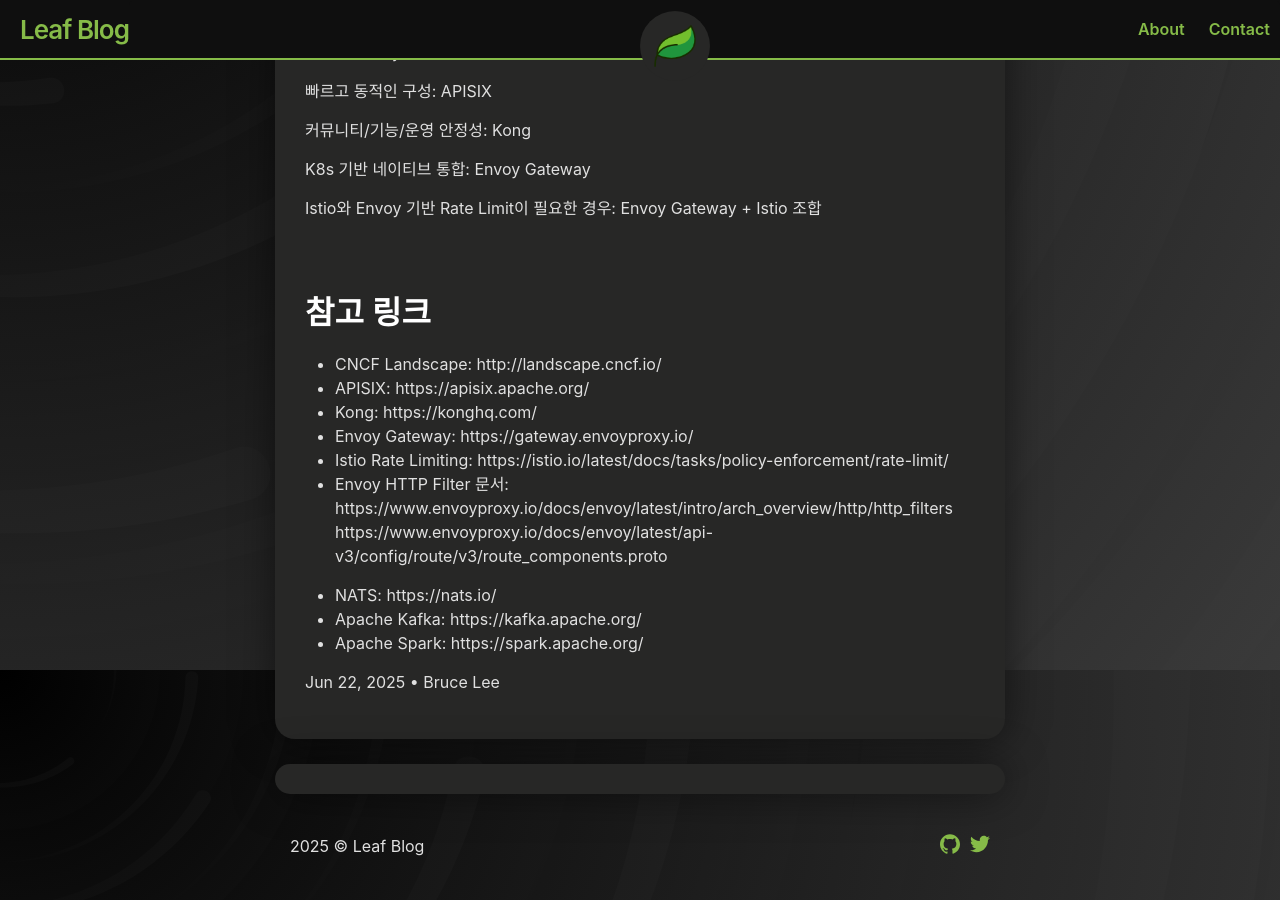
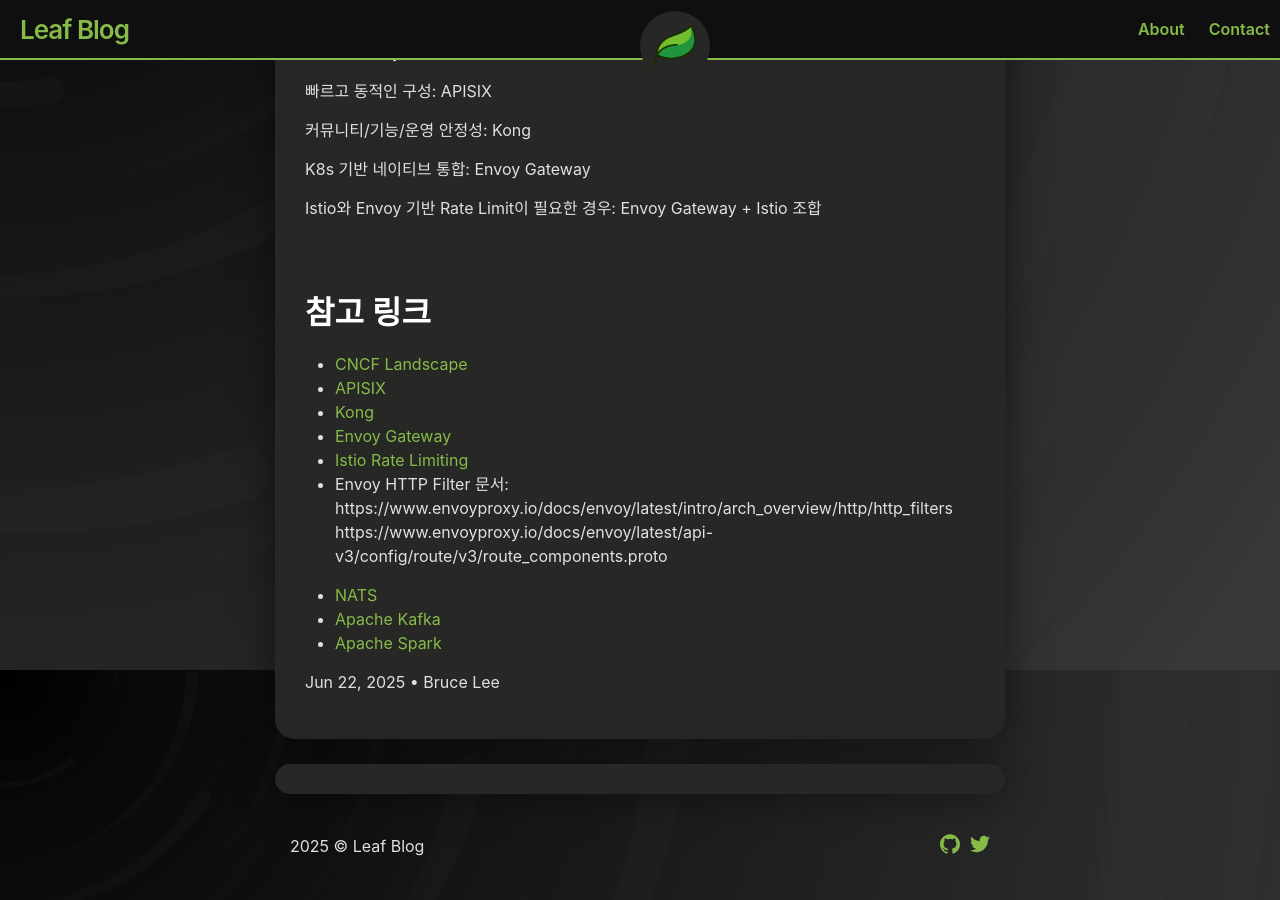
Before and after one commit to black3279/black3279.github.io, a Jekyll site: the page built from _posts/2025-06-22-SaaS.md, in a window 1280 px wide and 900 px high, scrolled down 14690 px. Built offline with Jekyll 4.4.1, drawn with Linux system fonts in a browser that asks for light colours; a script that is not in the unit is left out; part of the change alters nothing that is shown.

Commit message:
분석 내용 수정

```diff
--- a/_posts/2025-06-22-SaaS.md
+++ b/_posts/2025-06-22-SaaS.md
@@ -468,15 +468,15 @@ Istio와 Envoy 기반 Rate Limit이 필요한 경우: Envoy Gateway + Istio 조
 <br/>
 ## 참고 링크
 
-- CNCF Landscape: http://landscape.cncf.io/
-- APISIX: https://apisix.apache.org/
-- Kong: https://konghq.com/
-- Envoy Gateway: https://gateway.envoyproxy.io/
-- Istio Rate Limiting: https://istio.io/latest/docs/tasks/policy-enforcement/rate-limit/
+- [CNCF Landscape](http://landscape.cncf.io/)
+- [APISIX](https://apisix.apache.org/)
+- [Kong](https://konghq.com/)
+- [Envoy Gateway](https://gateway.envoyproxy.io/)
+- [Istio Rate Limiting](https://istio.io/latest/docs/tasks/policy-enforcement/rate-limit/)
 - Envoy HTTP Filter 문서:<br/>
 https://www.envoyproxy.io/docs/envoy/latest/intro/arch_overview/http/http_filters <br/>
 https://www.envoyproxy.io/docs/envoy/latest/api-v3/config/route/v3/route_components.proto <br/>
 
-- NATS: https://nats.io/
-- Apache Kafka: https://kafka.apache.org/
-- Apache Spark: https://spark.apache.org/
+- [NATS](https://nats.io/)
+- [Apache Kafka](https://kafka.apache.org/)
+- [Apache Spark](https://spark.apache.org/)
```
